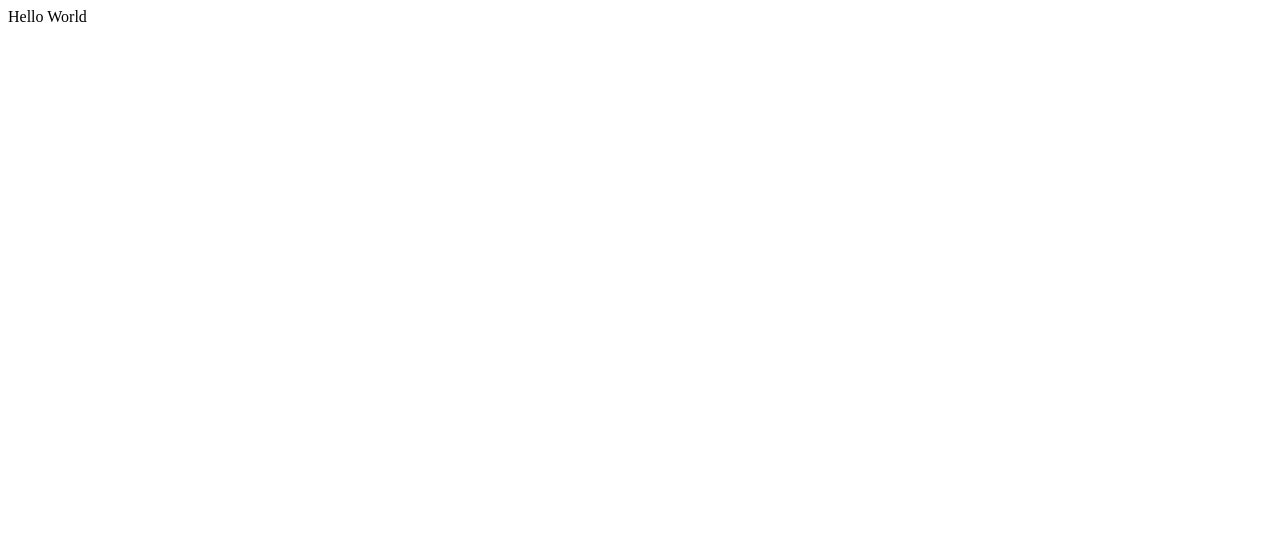
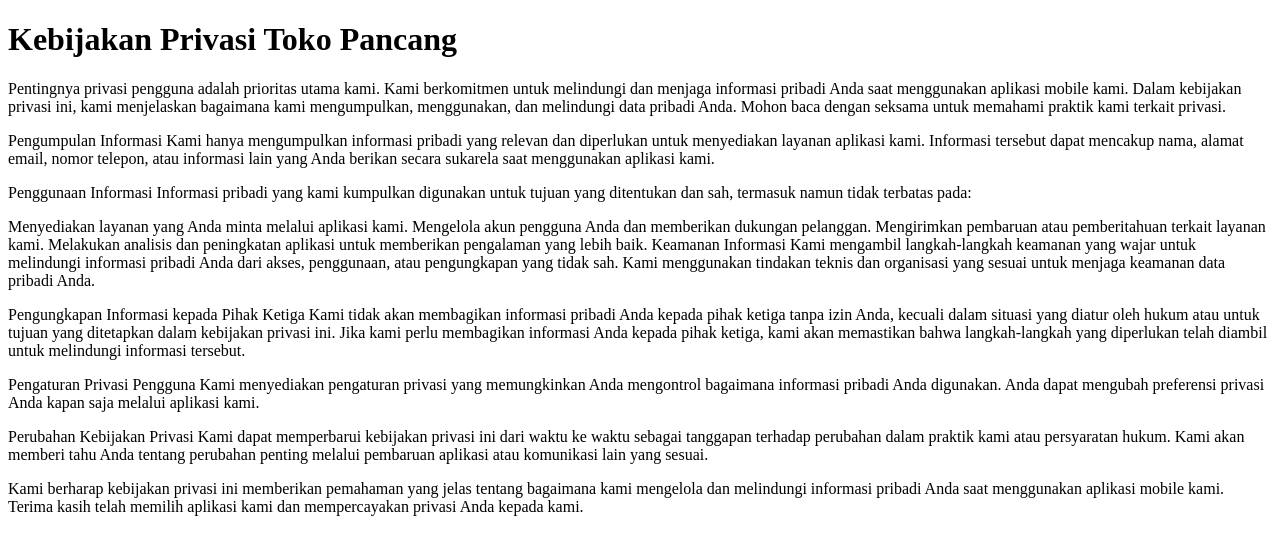
Before and after one commit to berthoerizal/kebijakan-privasi-tokopancang, a plain HTML site: page index.html in a window 1280 px wide. Drawn offline with Linux system fonts and the light colour scheme.

Commit message:
Update index.html

```diff
--- a/index.html
+++ b/index.html
@@ -8,7 +8,62 @@
 </head>
 
 <body>
-    Hello World
+   <h1> Kebijakan Privasi Toko Pancang</h1>
+
+    <p>Pentingnya privasi pengguna adalah prioritas utama kami. Kami berkomitmen untuk melindungi dan menjaga informasi
+        pribadi Anda saat menggunakan aplikasi mobile kami. Dalam kebijakan privasi ini, kami menjelaskan bagaimana kami
+        mengumpulkan, menggunakan, dan melindungi data pribadi Anda. Mohon baca dengan seksama untuk memahami praktik
+        kami
+        terkait privasi.</p>
+
+    <p>Pengumpulan Informasi
+        Kami hanya mengumpulkan informasi pribadi yang relevan dan diperlukan untuk menyediakan layanan aplikasi kami.
+        Informasi tersebut dapat mencakup nama, alamat email, nomor telepon, atau informasi lain yang Anda berikan
+        secara
+        sukarela saat menggunakan aplikasi kami.</p>
+
+    <p>Penggunaan Informasi
+        Informasi pribadi yang kami kumpulkan digunakan untuk tujuan yang ditentukan dan sah, termasuk namun tidak
+        terbatas
+        pada:</p>
+
+    <p>Menyediakan layanan yang Anda minta melalui aplikasi kami.
+        Mengelola akun pengguna Anda dan memberikan dukungan pelanggan.
+        Mengirimkan pembaruan atau pemberitahuan terkait layanan kami.
+        Melakukan analisis dan peningkatan aplikasi untuk memberikan pengalaman yang lebih baik.
+        Keamanan Informasi
+        Kami mengambil langkah-langkah keamanan yang wajar untuk melindungi informasi pribadi Anda dari akses,
+        penggunaan,
+        atau pengungkapan yang tidak sah. Kami menggunakan tindakan teknis dan organisasi yang sesuai untuk menjaga
+        keamanan
+        data pribadi Anda.</p>
+
+    <p> Pengungkapan Informasi kepada Pihak Ketiga
+        Kami tidak akan membagikan informasi pribadi Anda kepada pihak ketiga tanpa izin Anda, kecuali dalam situasi
+        yang
+        diatur oleh hukum atau untuk tujuan yang ditetapkan dalam kebijakan privasi ini. Jika kami perlu membagikan
+        informasi Anda kepada pihak ketiga, kami akan memastikan bahwa langkah-langkah yang diperlukan telah diambil
+        untuk
+        melindungi informasi tersebut.</p>
+
+    <p> Pengaturan Privasi Pengguna
+        Kami menyediakan pengaturan privasi yang memungkinkan Anda mengontrol bagaimana informasi pribadi Anda
+        digunakan.
+        Anda dapat mengubah preferensi privasi Anda kapan saja melalui aplikasi kami.</p>
+
+    <p> Perubahan Kebijakan Privasi
+        Kami dapat memperbarui kebijakan privasi ini dari waktu ke waktu sebagai tanggapan terhadap perubahan dalam
+        praktik
+        kami atau persyaratan hukum. Kami akan memberi tahu Anda tentang perubahan penting melalui pembaruan aplikasi
+        atau
+        komunikasi lain yang sesuai.</p>
+
+
+
+    <p> Kami berharap kebijakan privasi ini memberikan pemahaman yang jelas tentang bagaimana kami mengelola dan
+        melindungi
+        informasi pribadi Anda saat menggunakan aplikasi mobile kami. Terima kasih telah memilih aplikasi kami dan
+        mempercayakan privasi Anda kepada kami.</p>
 </body>
 
 </html>
```
